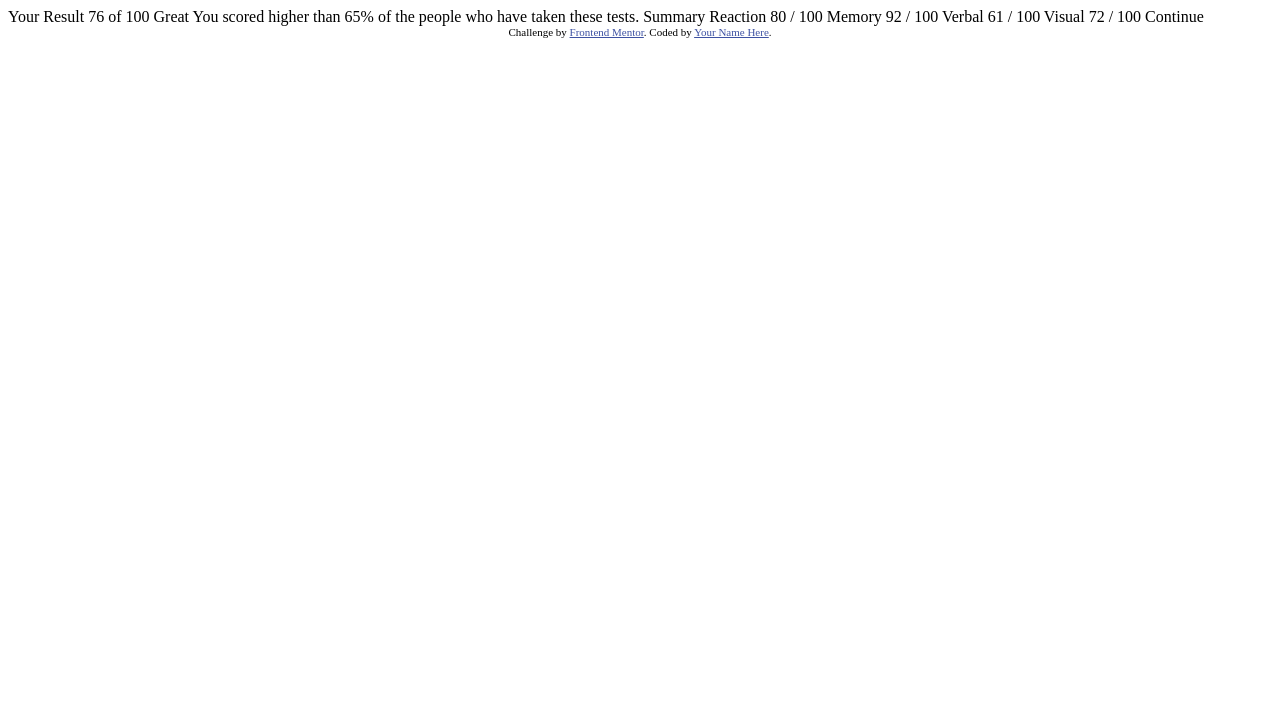
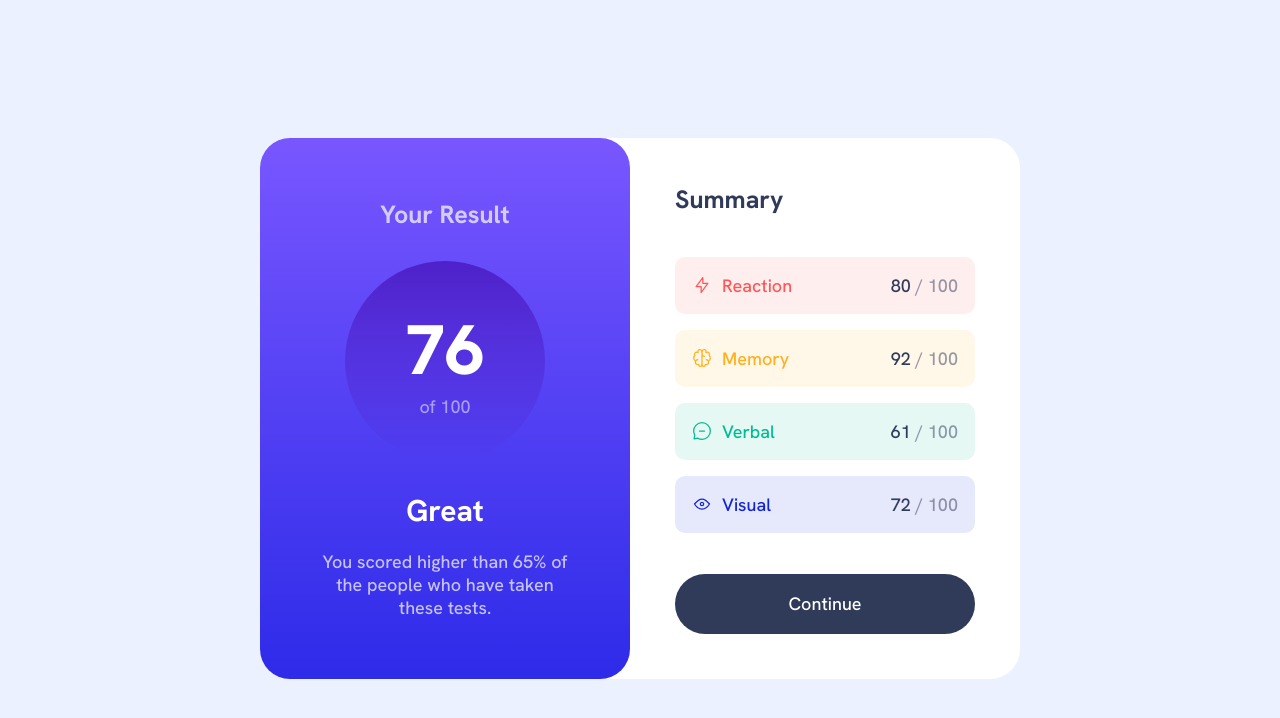
Before and after one commit to TofeDev/results-summary-component, a plain HTML site: page index.html in a window 1280 px wide. Drawn offline with Linux system fonts and the light colour scheme.

Commit message:
desktop desing

```diff
--- a/index.html
+++ b/index.html
@@ -3,45 +3,49 @@
 <head>
   <meta charset="UTF-8">
   <meta name="viewport" content="width=device-width, initial-scale=1.0"> <!-- displays site properly based on user's device -->
-
+  <link rel="stylesheet" href="style.css">
   <link rel="icon" type="image/png" sizes="32x32" href="./assets/images/favicon-32x32.png">
-
+  <link rel="preconnect" href="https://fonts.googleapis.com">
+  <link rel="preconnect" href="https://fonts.gstatic.com" crossorigin>
+  <link href="https://fonts.googleapis.com/css2?family=Hanken+Grotesk:ital,wght@0,100..900;1,100..900&display=swap" rel="stylesheet">
   <title>Frontend Mentor | Results summary component</title>
 
-  <!-- Feel free to remove these styles or customise in your own stylesheet 👍 -->
-  <style>
-    .attribution { font-size: 11px; text-align: center; }
-    .attribution a { color: hsl(228, 45%, 44%); }
-  </style>
 </head>
 <body>
-
-  Your Result
-  76
-  of 100
-
-  Great
-  You scored higher than 65% of the people who have taken these tests.
-
-  Summary
-
-  Reaction
-  80 / 100
-
-  Memory
-  92 / 100
-
-  Verbal
-  61 / 100
-
-  Visual
-  72 / 100
-
-  Continue
-
-  <div class="attribution">
-    Challenge by <a href="https://www.frontendmentor.io?ref=challenge" target="_blank">Frontend Mentor</a>.
-    Coded by <a href="#">Your Name Here</a>.
+  <div class="container">
+    <div class="result">
+      <h2 class="title white">Your Result</h2>
+      <div class="circle">
+        <p class="big-num">76</p>
+        <p class="paraph sub">of 100</p>
+      </div>
+      <p class="great">Great</p>
+      <p class="paraph normal">You scored higher than 65% of the people who have taken these tests.</p>
+    </div>
+    <div class="summary">
+      <h2 class="title black">Summary</h2>
+      <article class="cube red">
+        <img src="./assets/images/icon-reaction.svg" alt="reaction icon">
+        <p class="section">Reaction</p>
+        <p class="numbs">80 <span>/ 100</span></p>
+      </article>
+      <article class="cube yellow">
+        <img src="./assets/images/icon-memory.svg" alt="memory icon">
+        <p class="section">Memory</p>
+        <p class="numbs">92 <span>/ 100</span></p>
+      </article>
+      <article class="cube green">
+        <img src="./assets/images/icon-verbal.svg" alt="verbal icon">
+        <p class="section">Verbal</p>
+        <p class="numbs">61 <span>/ 100</span></p>
+      </article>
+      <article class="cube blue">
+        <img src="./assets/images/icon-visual.svg" alt="visual icon">
+        <p class="section">Visual</p>
+        <p class="numbs">72 <span>/ 100</span></p>
+      </article>
+      <button class="continue">Continue</button>
+    </div>
   </div>
 </body>
 </html>
--- /dev/null
+++ b/style.css
@@ -0,0 +1,199 @@
+:root {
+    /*Primary*/
+    --Light-red: hsl(0, 100%, 67%);
+    --Orangey-yellow: hsl(39, 100%, 56%);
+    --Green-teal: hsl(166, 100%, 37%);
+    --Cobalt-blue: hsl(234, 85%, 45%);
+    /*Primary background*/
+    --Light-red-BG: hsla(0, 100%, 67%, 10%);
+    --Orangey-yellow-BG: hsla(39, 100%, 56%, 10%);
+    --Green-teal-BG: hsla(166, 100%, 37%, 10%);
+    --Cobalt-blue-BG: hsla(234, 85%, 45%, 10%);
+    /*Background*/
+    --Light-slate-blue: hsl(252, 100%, 67%);
+    --Light-royal-blue: hsl(241, 81%, 54%);
+    /*Circle*/
+    --Violet-blue: hsla(256, 72%, 46%, 1);
+    --Persian-blue: hsla(241, 72%, 46%, 0);
+    /*Neutral*/
+    --White: hsl(0, 0%, 100%);
+    --Pale-blue: hsl(221, 100%, 96%);
+    --Light-lavender: hsl(241, 100%, 89%);
+    --Dark-gray-blue: hsl(224, 30%, 27%);
+}
+
+* {
+    scrollbar-width: none;
+}
+
+body {
+    display: flex;
+    align-items: center;
+    justify-content: center;
+    min-height: 100vh;
+    background-color: var(--Pale-blue);
+}
+
+h2, p, button {
+    font-family: "Hanken Grotesk", sans-serif;
+    font-optical-sizing: auto;
+    font-style: normal;
+    font-size: 18px;
+    font-weight: 500;
+}
+
+.container {
+    margin: 0;
+    display: flex;
+    background-color: var(--White);
+    border-radius: 30px;
+}
+
+h2 {
+    font-weight: 700;
+    font-size: 25px;
+    margin: 0
+}
+
+p {
+    margin: 0;
+}
+
+/*Result*/
+
+.big-num {
+    font-weight: 800;
+    font-size: 70px;
+}
+
+.result, .summary {
+    margin: 0;
+}
+
+.result {
+    width: 250px;
+    justify-items: center;
+    background-image: linear-gradient(var(--Light-slate-blue), var(--Light-royal-blue));
+    border-radius: 30px;
+    color: var(--White);
+    padding: 60px;
+}
+
+.circle {
+    justify-items: center;
+    align-content: center;
+    background-image: linear-gradient(var(--Violet-blue), var(--Persian-blue));
+    width: 200px;
+    height: 200px;
+    border-radius: 50%;
+    margin: 30px;
+}
+
+.big-num, .sub {
+    margin: 0;
+    padding: 0;
+}
+
+.great {
+    font-size: 30px;
+    font-weight: 700;
+    margin-bottom: 20px;
+}
+
+.normal {
+    text-align: center;
+}
+
+.white, .normal {
+    color: hsla(0, 0%, 100%, 70%);
+}
+
+.sub {
+    color: hsla(0, 0%, 100%, 50%);
+}
+
+/*Summary*/
+
+.summary {
+    width: 300px;
+    color: var(--Dark-gray-blue);
+    padding: 45px;
+    display: flex;
+    flex-direction: column;
+    flex-grow: 1;
+}
+
+.black {
+    margin-bottom: auto;
+}
+
+.cube {
+    color: var(--main-color, black);
+    background-color: var(--BG-color, gray);
+    display: flex;
+    margin: 8px 0;
+    padding: 17px;
+    align-items: center;
+    border-radius: 10px;
+}
+
+.cube p {
+    display: inline-block;
+}
+
+.red {
+    --main-color: var(--Light-red);
+    --BG-color: var(--Light-red-BG);
+    margin-top: 0;
+}
+
+.yellow {
+    --main-color: var(--Orangey-yellow);
+    --BG-color: var(--Orangey-yellow-BG);
+}
+
+.green {
+    --main-color: var(--Green-teal);
+    --BG-color: var(--Green-teal-BG);
+}
+
+.blue {
+    --main-color: var(--Cobalt-blue);
+    --BG-color: var(--Cobalt-blue-BG);
+    margin-bottom: 0;
+}
+
+.section {
+    text-align: left;
+    width: 60%;
+}
+
+.numbs {
+    color: var(--Dark-gray-blue);
+    text-align: right;
+    width: 40%;
+}
+
+span {
+    opacity: 0.5;
+}
+
+img {
+    margin-right: 10px;
+}
+
+button {
+    margin-top: auto;
+    align-self: flex-start;
+    height: 60px;
+    width: 100%;
+    border: 0;
+    border-radius: 30px;
+    color: white;
+    background-color: var(--Dark-gray-blue);
+    cursor: pointer;
+}
+
+button:active {
+    background-image: linear-gradient(var(--Light-slate-blue), var(--Light-royal-blue));
+}
```
